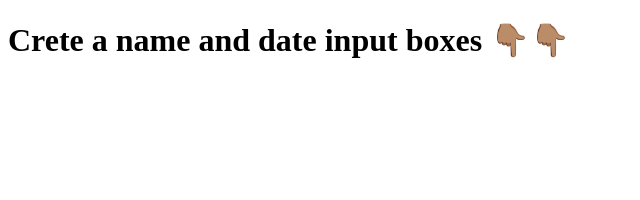
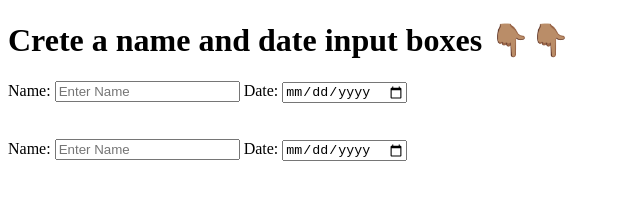
Before and after one commit to Marvoro53/DOMevents, a plain HTML site: page focusEvents/index.html in a window 1280 px wide. Shown: the whole page, without its empty margins (0-640 px from the left). Drawn offline with Linux system fonts and the light colour scheme.

Commit message:
finished exercise

```diff
--- a/focusEvents/app.js
+++ b/focusEvents/app.js
@@ -1,3 +1,11 @@
 // When you enter the input field, a function is triggered which sets the background
 // color to skyBlue. When you leave the input field,
 // a function is triggered which sets the background color to grey.
+var color= document.getElementById('name')
+addEventListener('focus', (event) => {
+    event.target.style.background = 'yellow';
+  }, true);
+
+  addEventListener('blur', (event) => {
+    event.target.style.background = '';
+  }, true);
--- a/focusEvents/index.html
+++ b/focusEvents/index.html
@@ -9,7 +9,19 @@
     <h1>Crete a name and date input boxes 👇🏽👇🏽</h1>
 
     <!-- create input boxes here -->
-
+    <label for="name" id="name">Name:
+        <input type="text" placeholder="Enter Name">
+    </label>
+    <label for="date">Date:
+        <input type="date" name="date">
+    </label>
+    <br> <br> <br>
+    <label for="name" id="name">Name:
+        <input type="text" placeholder="Enter Name">
+    </label>
+    <label for="date">Date:
+        <input type="date" name="date">
+    </label>
 <script src="app.js"></script>
 </body>
 </html>
```
